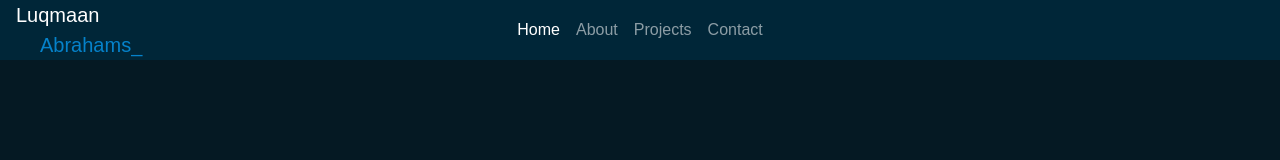
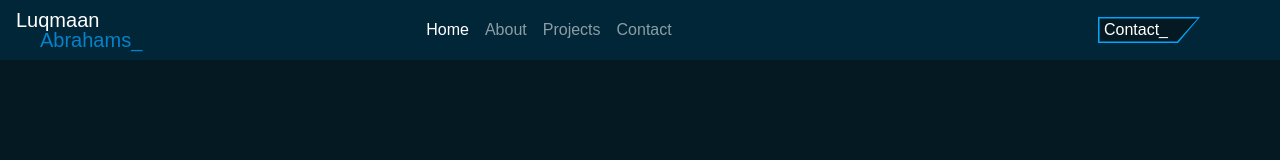
Before and after one commit to LuqmaanAbrahams/Portfolio_Site, a website: page src/index.html in a window 1280 px wide. Drawn offline with nearby package versions, Linux system fonts and the light colour scheme; a web font is replaced by a local one.

Commit message:
added contact button to navbar with styling

```diff
--- a/src/Styles/style.css
+++ b/src/Styles/style.css
@@ -1,10 +1,12 @@
 /* Default Styles for stuff */
+
 html {
     background-color: #051923;
 }
 
 body{
     font-family: 'Jaro', sans-serif !important;
+    color: #ffffff !important;
 }
 
 /* Chnages to boostrap styles */
@@ -14,3 +16,41 @@ body{
     margin:0 !important;
     height: 60px !important;
 }
+
+.button_custom{
+    --background-color: #051923;
+    --border-color: #00A6FB;
+   position: relative;
+   display: inline-grid;
+   margin-right: 10vh;
+   border: 0;
+   padding-right: 2rem;
+   background: var(--background-color);
+   clip-path: polygon(0% 0%,100% 0%,5em 100%,0% 100%);
+}
+
+.button_custom::before,
+.button_custom::after{
+    content: '';
+    position: absolute;
+    inset: 0;
+}
+
+.button_custom::before{
+    background-color: var(--border-color);
+    z-index: -2;
+
+}
+
+.button_custom::after{
+    background-color:var(--background-color);
+    z-index: -2;
+    clip-path: polygon(
+    .1em .1em,
+
+    calc(100% - .15em) .1em,
+
+    4.95em calc(100% - .1em),
+
+    .1em calc(100% - .1em));
+}
--- a/src/index.html
+++ b/src/index.html
@@ -15,9 +15,8 @@
 
 <body>
     <nav class="navbar navbar-expand-sm" data-bs-theme="dark">
-        <a class="navbar-brand position-absolute mt-3 ms-3" href="#">Luqmaan <p style="color: #0582CA " class="ms-4">Abrahams_</p></a>
-        <div class="container justify-content-center">
-
+        <a class="navbar-brand position-absolute mt-3 ms-3" href="#">Luqmaan <p style="color: #0582CA; margin-top: -10px; " class="ms-4">Abrahams_</p></a>
+        <div class="container-fluid justify-content-center">
             <ul class="navbar-nav ">
                 <li class="nav-item">
                     <a class="nav-link active" aria-current="page" href="#Home">Home</a>
@@ -33,6 +32,9 @@
                 </li>
             </ul>
         </div>
+        <button class="button_custom">
+            Contact_
+        </button>
     </nav>
 
     <div class="container">
```
